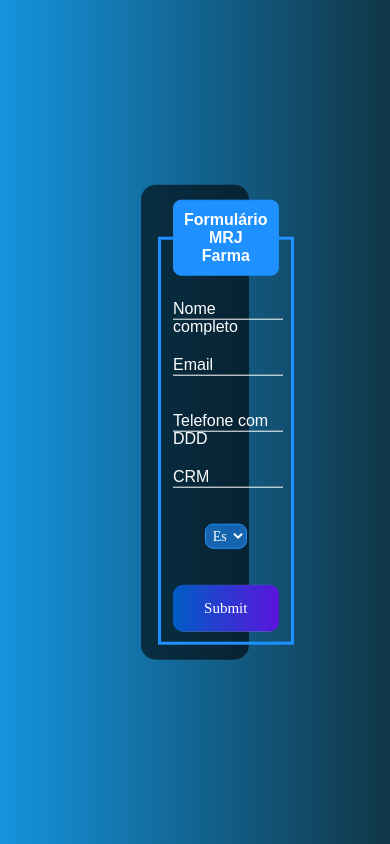
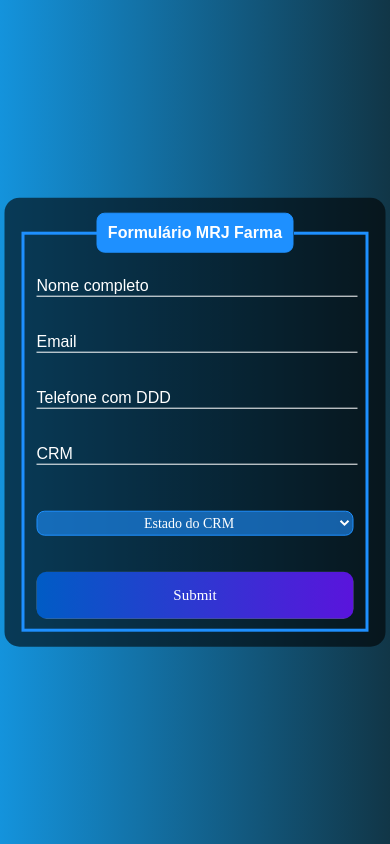
Before and after one commit to ArthurLopes07/MRJ-Form, a plain HTML site: page index.html in a window 390 px wide. Drawn offline with Linux system fonts and the light colour scheme; a script that the page names is missing.

Commit message:
Changing media querie

```diff
--- a/style.css
+++ b/style.css
@@ -12,7 +12,8 @@ body {
     background-color: rgba(0, 0, 0, 0.6);
     padding: 15px;
     border-radius: 15px;
-    width: 20%;
+    width: 80%; /* Ajuste a largura para 80% da largura da tela */
+    max-width: 400px; /* Define uma largura máxima */
 }
 
 fieldset {
@@ -65,13 +66,10 @@ select.Estado {
     border-radius: 8px;
     outline: none;
     font-size: 14px;
-    width: 40%;
+    width: 100%; /* Largura total */
     margin-top: 10px;
     font-family: Lexend;
     text-align: center;
-    align-items: center;
-    margin: 0 auto;
-    display: block;
 }
 
 select.Estado::-ms-expand {
@@ -104,3 +102,10 @@ select.Estado:focus {
 #submit:hover {
     background-image: linear-gradient(to right,rgb(0, 80, 172), rgb(80, 19, 195));
 }
+
+/* Media query para telas menores */
+@media screen and (max-width: 600px) {
+    .box {
+        width: 90%; /* Reduz a largura para 90% da largura da tela */
+    }
+}
```
